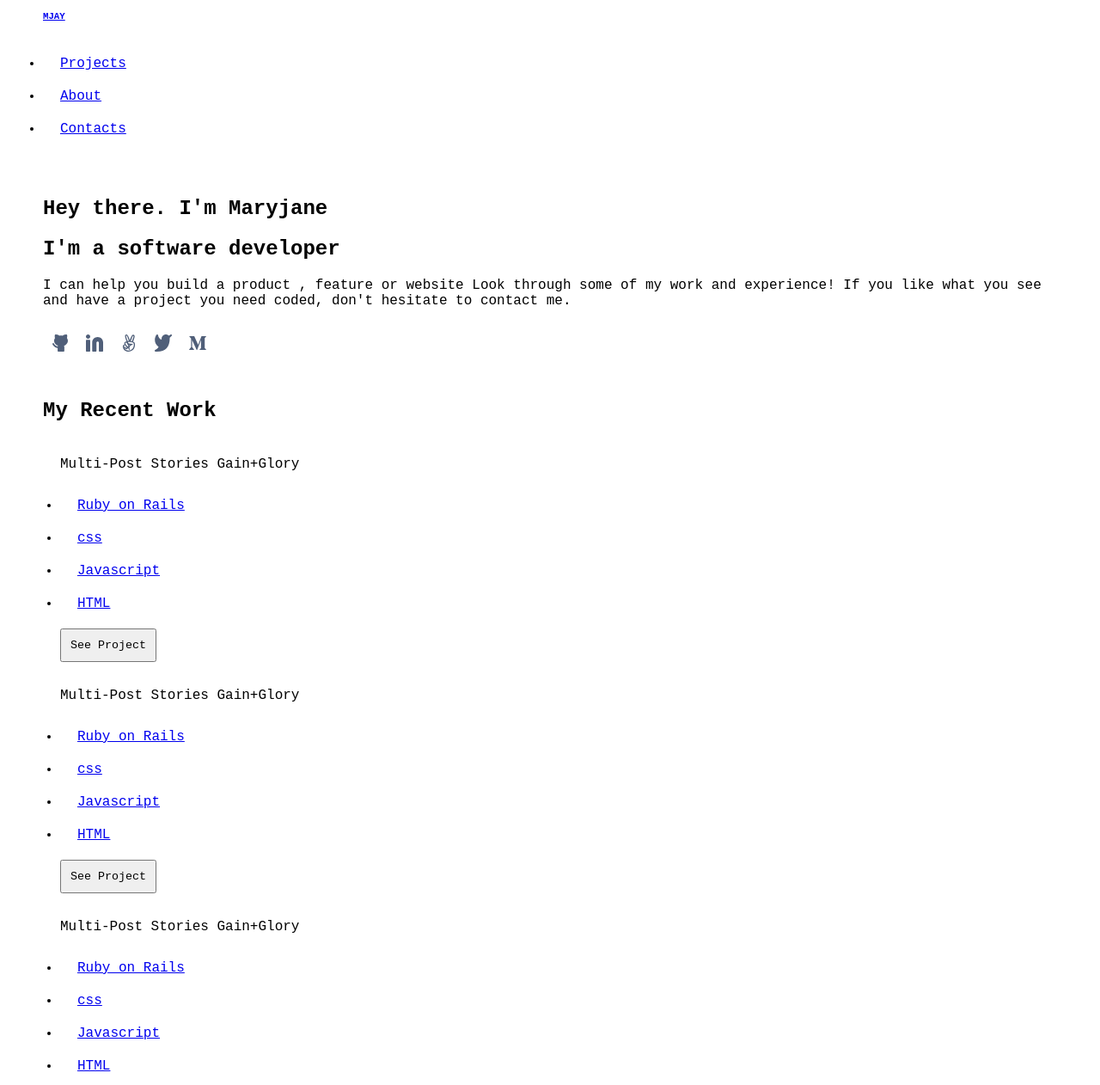
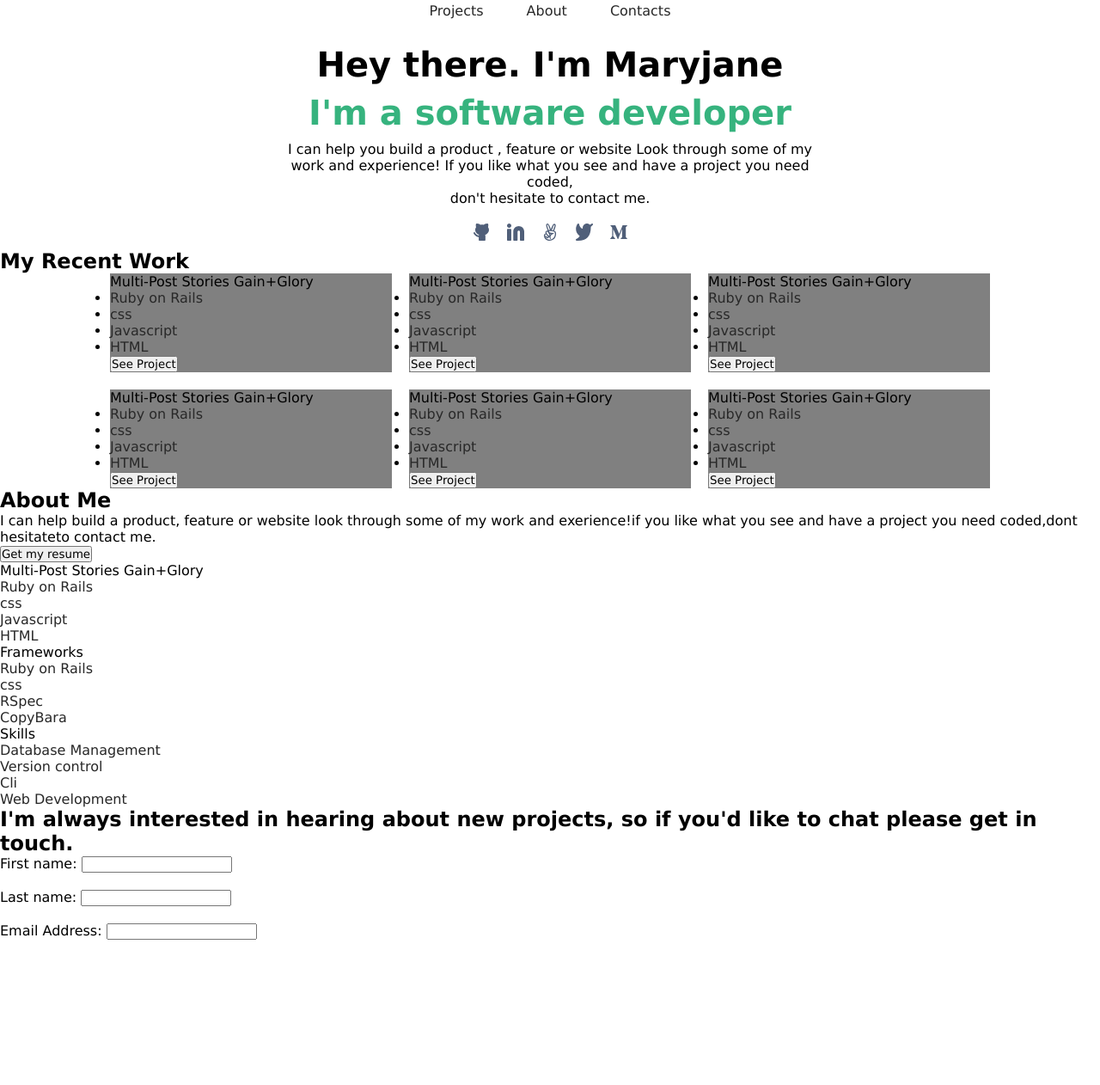
Before and after one commit to Mjay-Ify/Mjay-Capstone, a plain HTML site: page index.html in a window 1280 px wide. Shown: the part 27-1289 px from the top of the page at 86% size. After the commit the page ends 1139 px from the top, so only its background shows below. Drawn offline with Linux system fonts and the light colour scheme.

Commit message:
giving maryjane headsup

```diff
--- a/dist/index.css
+++ b/dist/index.css
@@ -1,6 +1,50 @@
 *{
+    margin: 0;
+    padding: 0;
+    box-sizing: border-box;
+    font-family:Verdana, Geneva, Tahoma, sans-serif;
+}
+
+.nav-list {
+    display: flex;
+    justify-content: center;
+    gap: 50px;
+    list-style: none;
+    margin: 30px 0;
+}
+
+a {
+    text-decoration: none;
+    color: #282828;
+}
+
+#one {
+    display: flex;
+    flex-direction: column;
+    align-items: center;
+    text-align: center;
+    gap: 10px;
+}
+#one p {
+    width: 50%;
+}
+
+#one h1 {
+    font-size: 2.5rem;
+}
+
+#one h1:nth-child(2) {
+    color: #36B37E;
+}
+
+#grid-container {
+    display: grid;
+    grid-template-columns: 1fr 1fr 1fr;
+    width: 80vw;
     margin: auto;
-    padding: 10px;
-    box-sizing: border-box;
-    font-family: 'Courier New', Courier, monospace;
+    gap: 20px;
 }
+
+#grid-container>div {
+    background-color: grey;
+}
--- a/index.html
+++ b/index.html
@@ -1,19 +1,19 @@
 <!DOCTYPE html>
 <html lang="en">
   <head>
-    <meta charset="UTF-8">
-    <meta name="viewport" content="width=device-width, initial-scale=1.0">
+    <meta charset="UTF-8" />
+    <meta name="viewport" content="width=device-width, initial-scale=1.0" />
     <title>Document</title>
-    <link rel="stylesheet" href="./dist/index.css">
+    <link rel="stylesheet" href="./dist/index.css" />
   </head>
   <body>
     <header>
-        <h6><a href="index.html">MJAY</a></h6>
+      <!-- <h6><a href="index.html">MJAY</a></h6> -->
       <nav class="">
-            <ul class="">
-                <li><a href="MyRecent Works">Projects</a></li>
-                <li><a href="About">About</a></li>
-                <li><a href="Contacts">Contacts</a></li>
+        <ul class="nav-list">
+          <li><a href="#recents">Projects</a></li>
+          <li><a href="#about">About</a></li>
+          <li><a href="#contact">Contacts</a></li>
         </ul>
       </nav>
     </header>
@@ -21,15 +21,17 @@
       <section id="one">
         <h1>Hey there. I'm Maryjane</h1>
         <h1>I'm a software developer</h1>
-        <p> I can help you build a product , feature or website Look through some of my work and experience! If you like what you see and have a project you need coded,
+        <p>
+          I can help you build a product , feature or website Look through some
+          of my work and experience! If you like what you see and have a project
+          you need coded, <br />
           don't hesitate to contact me.
-
         </p>
-        <img src="../Images/SocialMedia.svg" alt="Social Media">
+        <img src="./Images/SocialMedia.svg" alt="Social Media" />
       </section>
-       <section id="two">
+      <section id="two recents">
         <h2>My Recent Work</h2>
-        <div>
+        <div id="grid-container">
           <div class="A">
             <p>Multi-Post Stories Gain+Glory</p>
             <ul>
@@ -104,10 +106,13 @@
           </div>
         </div>
       </section>
+
       <section>
         <h2><b>About Me</b></h2>
-        <p>I can help build a product, feature or website look through some of my work and exerience!if you like what you see and have a project you need coded,dont hesitateto contact me.
-
+        <p>
+          I can help build a product, feature or website look through some of my
+          work and exerience!if you like what you see and have a project you
+          need coded,dont hesitateto contact me.
         </p>
         <a href="My Resume">
           <button type="button">Get my resume</button>
@@ -140,23 +145,22 @@
           </ul>
         </div>
 
-          <section>
-            <h1>I'm always interested in hearing about new projects, so if you'd like to chat please get in touch.
+      </section>
+
+      <section id="contact">
+        <h1>
+          I'm always interested in hearing about new projects, so if you'd
+          like to chat please get in touch.
         </h1>
-          </section>
         <form action="www.asitamaryjane@gmail.com" method="post">
           <label for="fname">First name:</label>
-              <input type="text" id="fname" name="fname"><br><br>
+          <input type="text" id="fname" name="fname" /><br /><br />
           <label for="lname">Last name:</label>
-              <input type="text" id="lname" name="lname"><br><br>
+          <input type="text" id="lname" name="lname" /><br /><br />
           <label for="email">Email Address:</label>
-              <input type="Email" id="email" name="Email"><br><br>
-
+          <input type="Email" id="email" name="Email" /><br /><br />
         </form>
-          </form>
-
       </section>
-
     </main>
   </body>
 </html>
```
Lines whose indentation alone changed are shown as unchanged.
